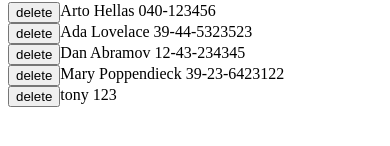
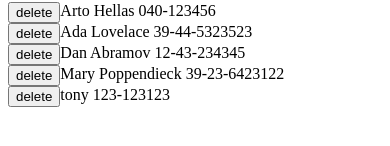
Before and after one commit to croobat/fullstackopen, a React (Vite) app in the folder part2/phonebook/: page / in a window 390 px wide. Shown: the part 268-414 px from the top of the page. Built offline with nearby package versions, Linux system fonts and the light colour scheme; data requests are answered from the project's data file.

Commit message:
feat(part2/phonebook): add update functionality
exercise 2.15

```diff
--- a/part2/phonebook/db.json
+++ b/part2/phonebook/db.json
@@ -21,9 +21,9 @@
       "id": "4"
     },
     {
-      "id": "dda4",
       "name": "tony",
-      "number": "123"
+      "number": "123-123123",
+      "id": "dda4"
     }
   ]
 }
--- a/part2/phonebook/src/App.jsx
+++ b/part2/phonebook/src/App.jsx
@@ -50,7 +50,7 @@ const App = () => {
     event.preventDefault();
 
     if (persons.some((person) => person.name === newName)) {
-      alert(`${newName} is already added to phonebook`);
+      handleUpdatePerson(persons.find((person) => person.name === newName).id);
       return;
     }
 
@@ -60,7 +60,6 @@ const App = () => {
     };
 
     personService.create(personObject).then((returnedPerson) => {
-      console.log('hola');
       setPersons(persons.concat(returnedPerson));
     });
 
@@ -83,6 +82,33 @@ const App = () => {
           alert(`the person '${person.name}' was already deleted from server\n${error}`);
           setPersons(persons.filter((person) => person.id !== id));
         });
+    }
+  };
+
+  const handleUpdatePerson = (id) => {
+    const person = persons.find((person) => person.id === id);
+    const result = window.confirm(
+      `${person.name} is already added to phonebook, replace the old number with a new one?`
+    );
+
+    if (result) {
+      const personObject = {
+        name: person.name,
+        number: newNumber,
+      };
+
+      personService
+        .update(id, personObject)
+        .then((returnedPerson) => {
+          setPersons(persons.map((person) => (person.id !== id ? person : returnedPerson)));
+        })
+        .catch((error) => {
+          alert(`there was an error updating the person '${person.name}'\n${error}`);
+        });
+
+      // reset input fields
+      setNewName('');
+      setNewNumber('');
     }
   };
 
--- a/part2/phonebook/src/services/persons.jsx
+++ b/part2/phonebook/src/services/persons.jsx
@@ -9,11 +9,16 @@ const getAll = async () => {
 const create = async (newPerson) => {
   const request = axios.post(baseUrl, newPerson);
   return request.then((response) => response.data);
-}
+};
+
+const update = (id, person) => {
+  const request = axios.put(`${baseUrl}/${id}`, person);
+  return request.then((response) => response.data);
+};
 
 const remove = async (id) => {
   const request = axios.delete(`${baseUrl}/${id}`);
   return request.then((response) => response.data);
-}
+};
 
-export default { getAll, create, remove };
+export default { getAll, create, update, remove };
```
